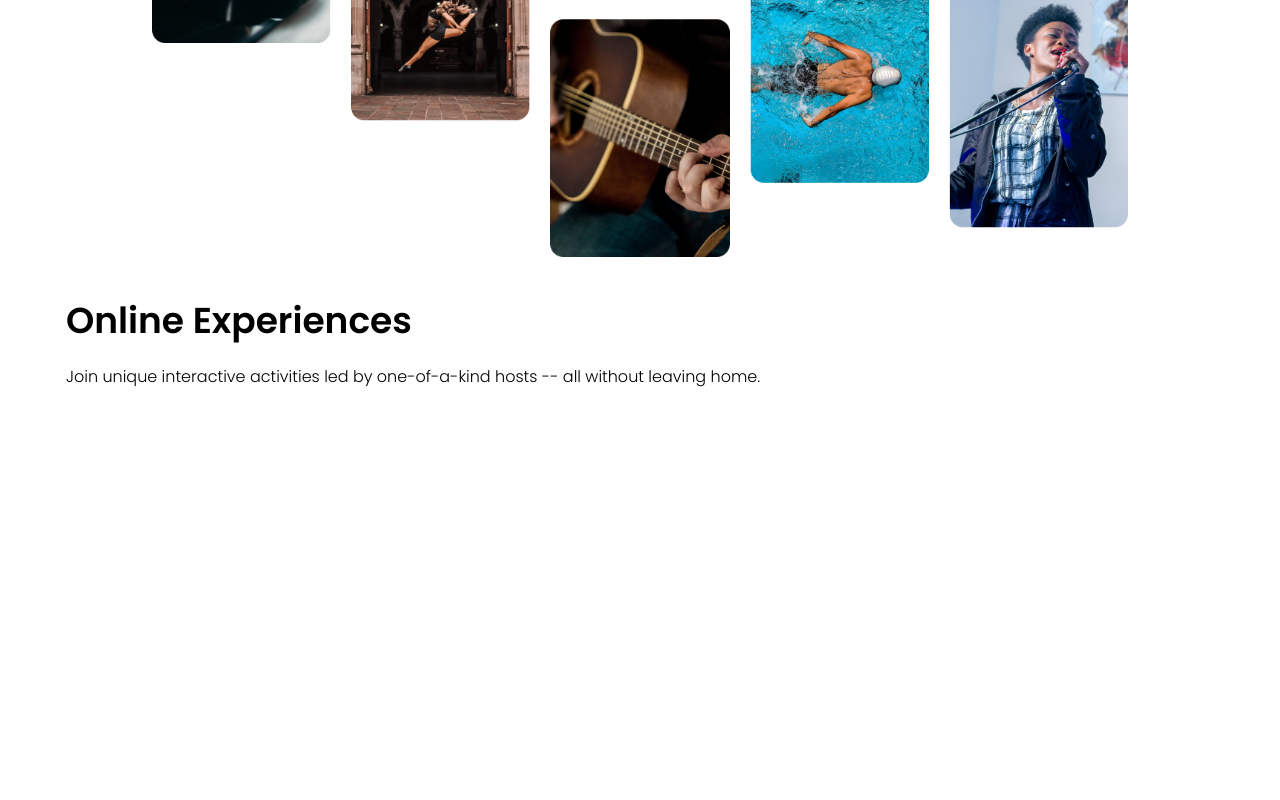
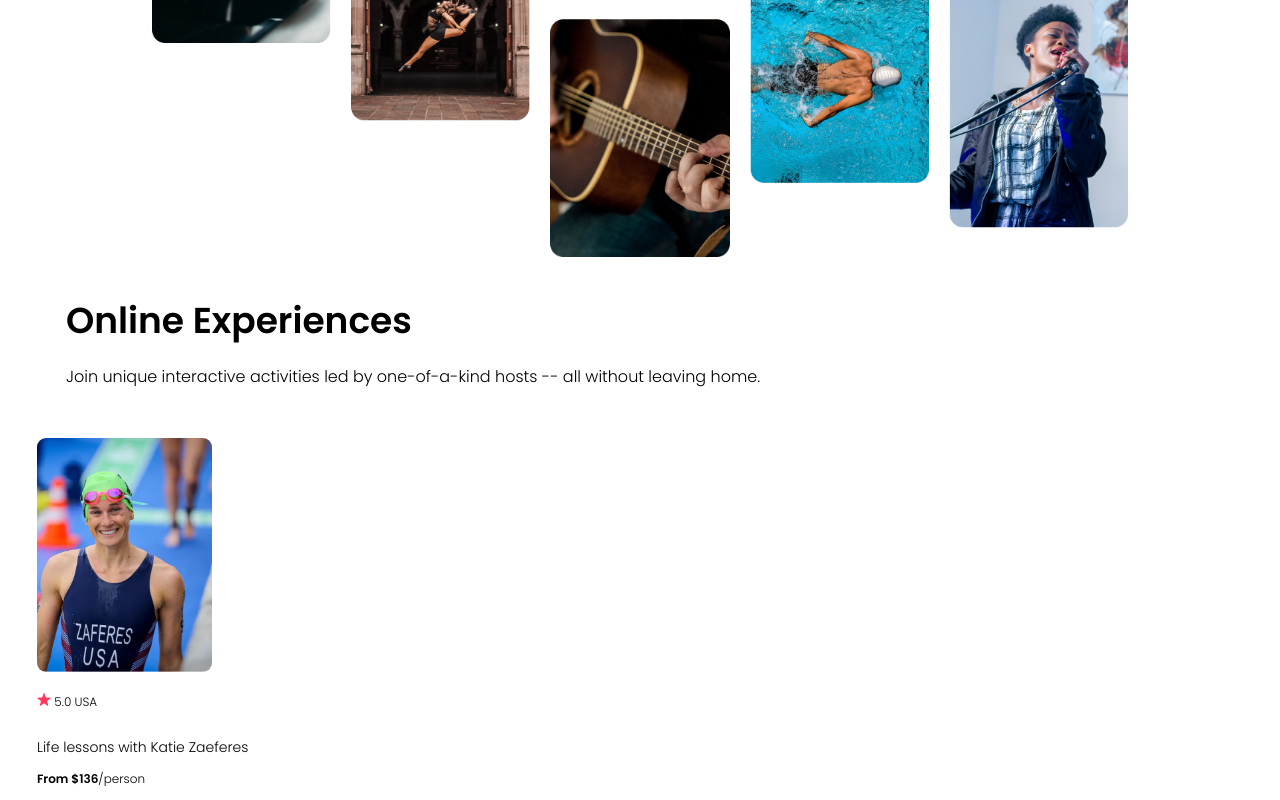
Before and after one commit to JacksonDynamics/React_Airbnb, a React (Create React App) app: page / in a window 1280 px wide. Shown: the part 415-1215 px from the top of the page. Before the commit the page ends 883 px from the top, so only its background shows below. Built offline with nearby package versions, Linux system fonts and the light colour scheme.

Commit message:
Initial Hardcoded Card

```diff
--- a/src/App.js
+++ b/src/App.js
@@ -1,5 +1,6 @@
 import Navbar from "./components/Navbar"
 import Hero from "./components/Hero"
+import Card from "./components/Card"
 import "./css/styles.css"
 
 
@@ -8,6 +9,7 @@ function App() {
     <div className="App">
         <Navbar />
         <Hero />
+        <Card />
     </div>
   );
 }
--- /dev/null
+++ b/src/components/Card.js
@@ -0,0 +1,20 @@
+function Card() {
+    return(
+        <div className="card">
+            <img src="images/katie-zaferes.png"
+                 className="katie"
+                 alt="Katie Zaferes" />
+            <p className="rating">
+                <img src="images/star.png"
+                 className="star"
+                 alt="Red rating star" /> 5.0 USA
+            </p>
+            <p className="card--title">
+                Life lessons with Katie Zaeferes
+            </p>
+            <p className="card--cost"><strong>From $136</strong>/person</p>
+        </div>
+    )
+}
+
+export default Card
--- a/src/css/styles.css
+++ b/src/css/styles.css
@@ -16,6 +16,7 @@ body {
     background-color: white;
     border-radius: 10px 10px 0 0;
 }
+
 nav {
     height: 70px;
     box-shadow: 0px 3px 7.5px rgba(0,0,0,0.1);
@@ -29,7 +30,7 @@ nav {
 }
 
 .hero {
-    padding: 30px;
+    padding: 30px 30px 0;
     display: flex;
     flex-direction: column;
 }
@@ -49,3 +50,36 @@ nav {
     font-size: 1.6rem;
     max-width: 70%;
 }
+
+.card {
+    margin: 0 37px;
+    display: flex;
+    flex-direction: column;
+}
+
+.katie {
+    width: 175px;
+    border-radius: 9px;
+}
+
+.rating {
+    font-size: 1.2rem;
+}
+
+.star {
+    margin-top: 9px;
+    width: 14px;
+}
+
+
+
+.card--title {
+    font-size: 1.4rem;
+    font-weight: 300;
+    margin-bottom: 0;
+}
+
+.card--cost {
+    font-size: 1.2rem;
+
+}
```
Also changed, not shown: public/images/katie-zaferes.png (added), public/images/star.png (added).
